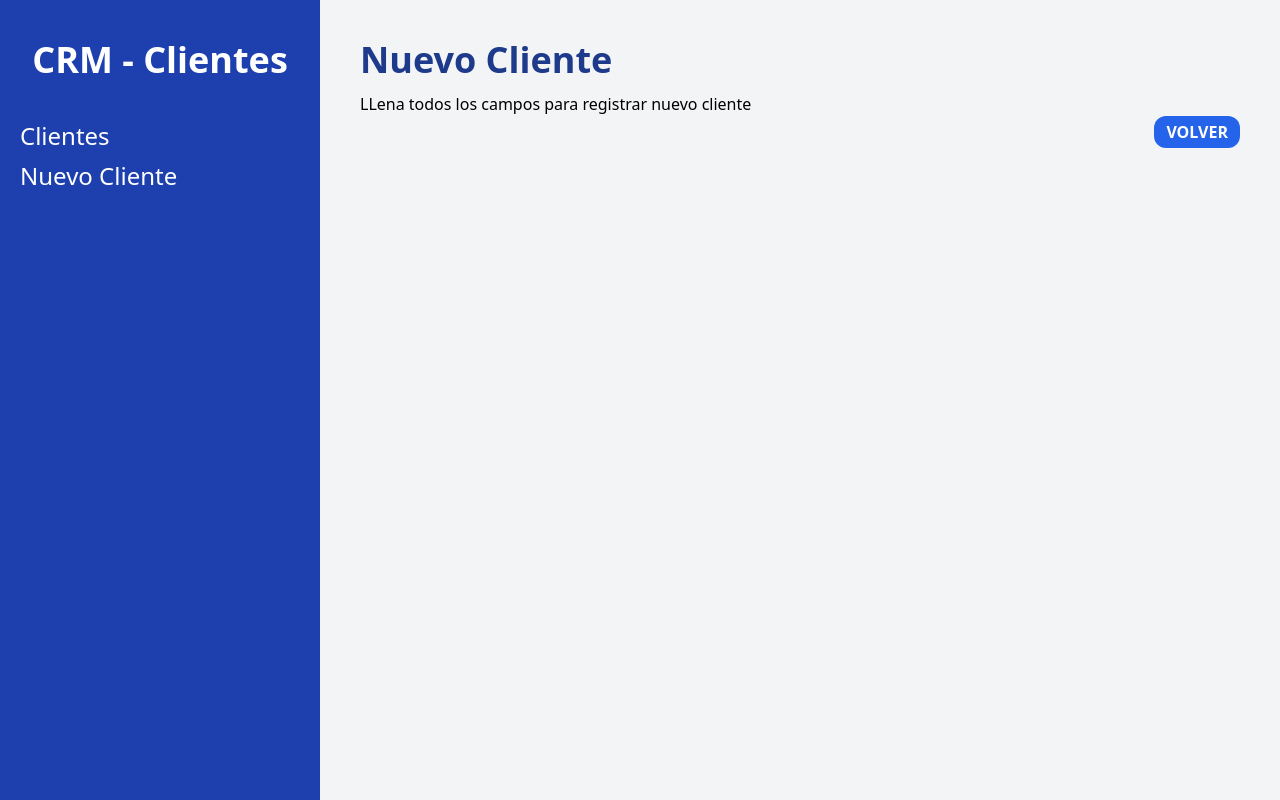
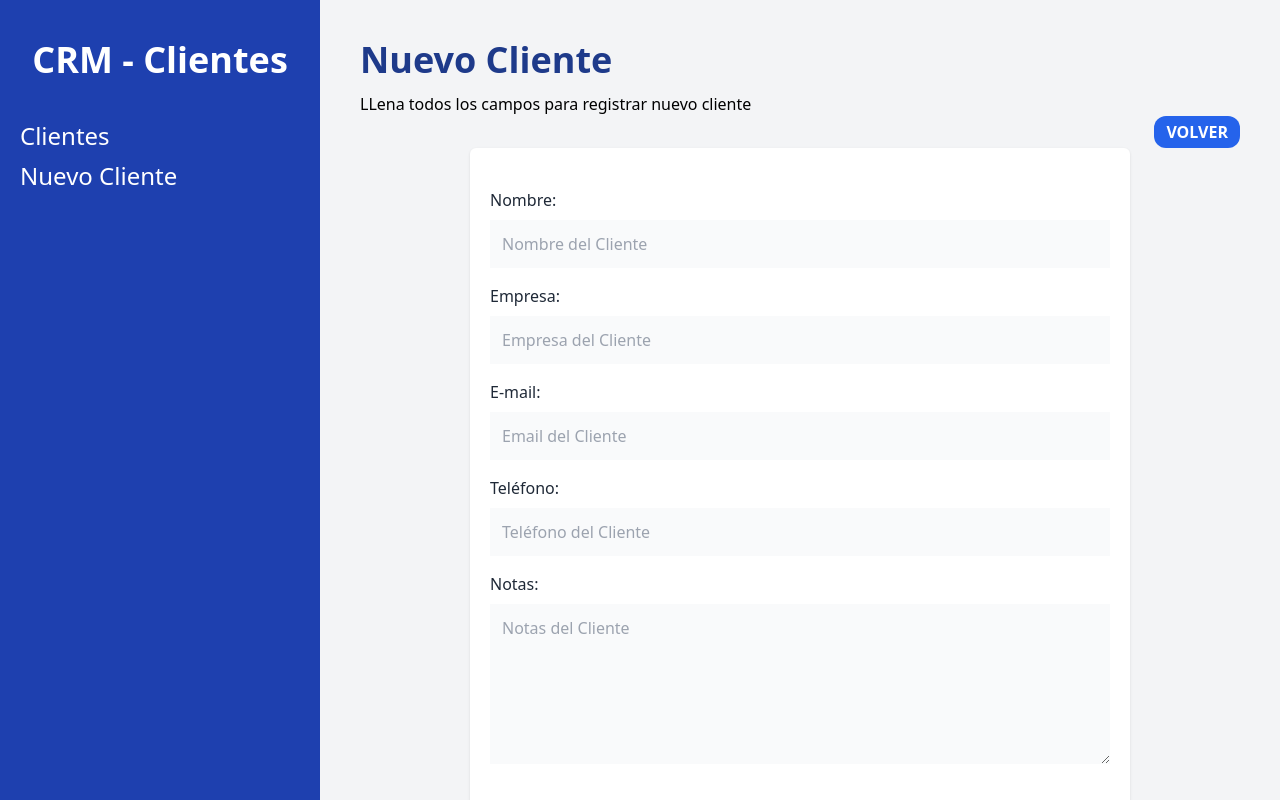
Before and after one commit to danielmateu/crm-react, a React (Vite) app: page /clientes/nuevo in a window 1280 px wide. Built offline with nearby package versions, Linux system fonts and the light colour scheme.

Commit message:
Formulario creado

```diff
--- /dev/null
+++ b/src/components/Formulario.jsx
@@ -0,0 +1,79 @@
+
+
+const Formulario = ({cliente}) => {
+    return (
+        <>
+            <div className="mb-4">
+                <label
+                    className="text-gray-800"
+                    htmlFor="nombre"
+                >Nombre:</label>
+                <input
+                    id="nombre"
+                    type="text"
+                    className="mt-2 block w-full p-3 bg-gray-50"
+                    placeholder="Nombre del Cliente"
+                    name="nombre"
+                />
+            </div>
+            <div className="mb-4">
+                <label
+                    className="text-gray-800"
+                    htmlFor="empresa"
+                >Empresa:</label>
+                <input
+                    id="empresa"
+                    type="text"
+                    className="mt-2 block w-full p-3 bg-gray-50"
+                    placeholder="Empresa del Cliente"
+                    name="empresa"
+                />
+            </div>
+
+            <div className="mb-4">
+                <label
+                    className="text-gray-800"
+                    htmlFor="email"
+                >E-mail:</label>
+                <input
+                    id="email"
+                    type="email"
+                    className="mt-2 block w-full p-3 bg-gray-50"
+                    placeholder="Email del Cliente"
+                    name="email"
+                />
+            </div>
+
+            <div className="mb-4">
+                <label
+                    className="text-gray-800"
+                    htmlFor="telefono"
+                >Teléfono:</label>
+                <input
+                    id="telefono"
+                    type="tel"
+                    className="mt-2 block w-full p-3 bg-gray-50"
+                    placeholder="Teléfono del Cliente"
+                    name="telefono"
+                />
+            </div>
+
+            <div className="mb-4">
+                <label
+                    className="text-gray-800"
+                    htmlFor="notas"
+                >Notas:</label>
+                <textarea
+                    as="textarea"
+                    id="notas"
+                    type="text"
+                    className="mt-2 block w-full p-3 bg-gray-50 h-40 align-self"
+                    placeholder="Notas del Cliente"
+                    name="notas"
+                />
+            </div>
+        </>
+    )
+}
+
+export default Formulario
--- a/src/pages/Index.jsx
+++ b/src/pages/Index.jsx
@@ -1,6 +1,5 @@
 import { useLoaderData } from "react-router-dom";
 import Cliente from "../components/Cliente";
-
 
 
 export const loader = () => {
--- a/src/pages/NuevoCliente.jsx
+++ b/src/pages/NuevoCliente.jsx
@@ -1,4 +1,5 @@
-import {useNavigate} from 'react-router-dom'
+import { useNavigate } from 'react-router-dom'
+import Formulario from '../components/Formulario'
 
 const NuevoCliente = () => {
 
@@ -15,6 +16,21 @@
                     Volver
                 </button>
             </div>
+
+            <div className="bg-white shadow hover:shadow-none ease-in duration-200 rounded-md md:w-3/4 mx-auto px-5 py-10">
+                {/* <Formulario/> */}
+
+                <form action="" >
+
+                    <Formulario />
+
+                    <input
+                        value='Resitrar cliente'
+                        type="submit"
+                        className="mt-5 w-full bg-blue-600 hover:bg-blue-400 font-bold text-white hover:text-gray-800 ease-in duration-200 rounded-md p-4" />
+
+                </form>
+            </div>
         </>
     )
 }
```
Also changed, not shown: src/components/Layout.jsx (+0 -10 lines).
